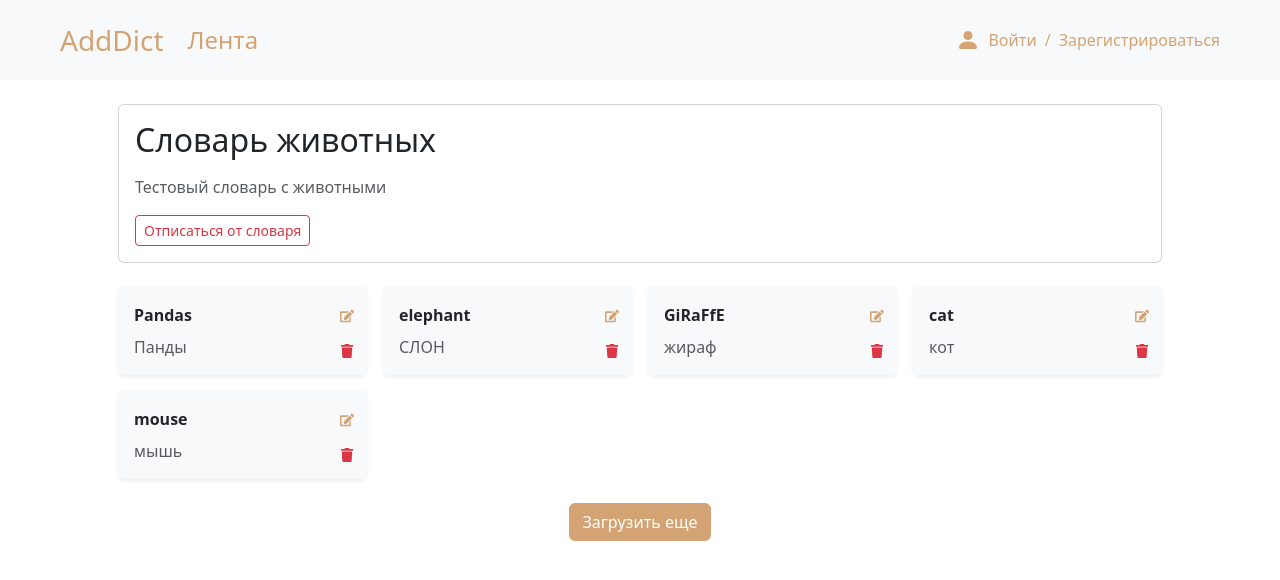
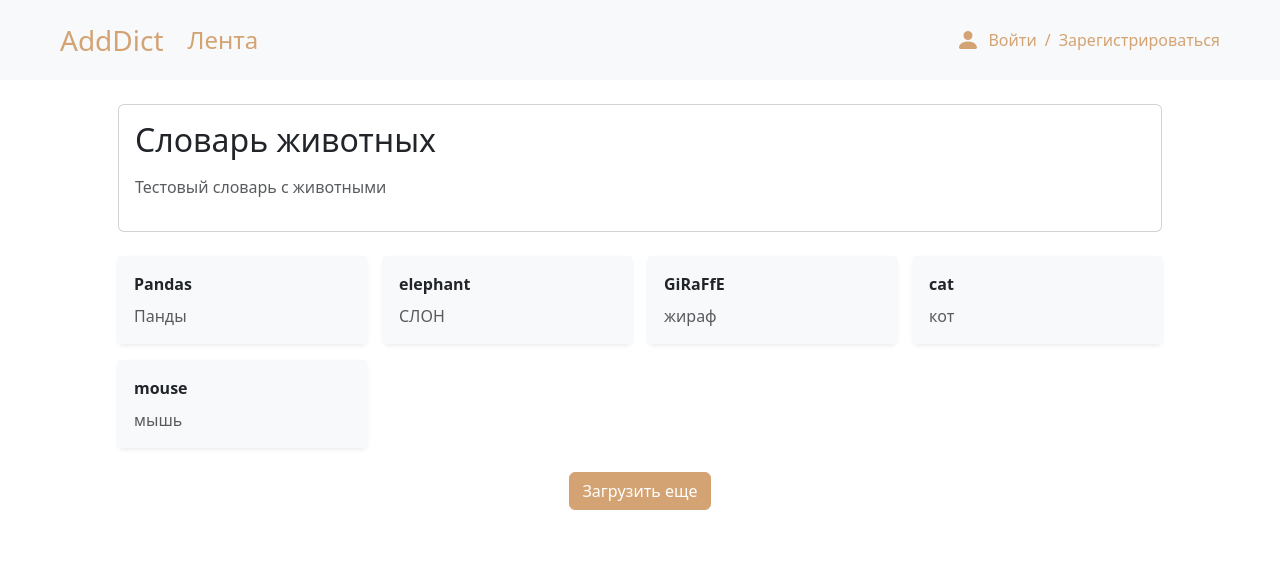
Before and after one commit to chup1kq/adddict_front, a React (Create React App) app: page /dictionaries/1 in a window 1280 px wide. Shown: the top 580 px of the page. Built offline with nearby package versions, Linux system fonts and the light colour scheme.

Commit message:
Hide cud buttons if not a dict owner

```diff
--- a/src/pages/Dictionary.jsx
+++ b/src/pages/Dictionary.jsx
@@ -208,15 +208,14 @@ export const Dictionary = () => {
                         <p className="text-muted mb-3">{dictionary.description}</p>
                         <div className="d-flex gap-2">
                             {user && (
+                                isMine ? (
+                                    <>
                                         <button
                                             className="btn custom-outline-btn btn-sm"
                                             onClick={handleAddWordClick}
                                         >
                                             Добавить слово
                                         </button>
-                            )}
-                            {isMine ? (
-                                <>
                                         <button
                                             className="btn btn-outline-secondary btn-sm"
                                             onClick={handleDictionaryEditClick}
@@ -237,6 +236,7 @@ export const Dictionary = () => {
                                     >
                                         Отписаться от словаря
                                     </button>
+                                )
                             )}
                         </div>
                     </div>
@@ -252,6 +252,7 @@ export const Dictionary = () => {
                                         <span className="text-muted text-break">{word.translation}</span>
                                     </div>
                                 </div>
+                                {user && isMine && (
                                     <div className="position-absolute end-0 top-50 translate-middle-y d-flex flex-column me-2">
                                         <button
                                             className="btn btn-sm text-primary p-1 mb-1 btn-word"
@@ -268,6 +269,7 @@ export const Dictionary = () => {
                                             <FaTrash size={14} />
                                         </button>
                                     </div>
+                                )}
                             </div>
                         </div>
                     ))}
```
Lines whose indentation alone changed are shown as unchanged.
